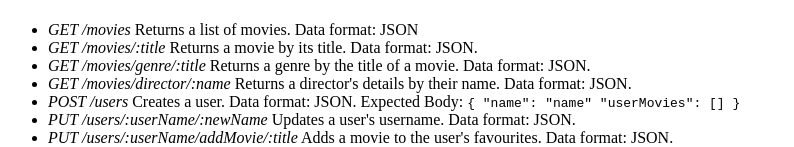
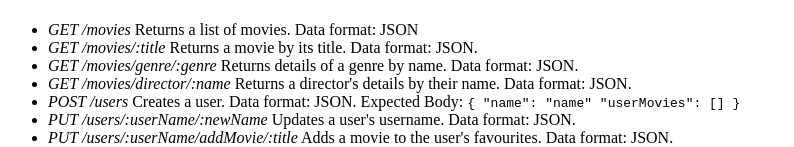
Before and after one commit to juanpialvarez/MyFlix, a website: page public/documentation.html in a window 1280 px wide. Shown: the part 494-641 px from the top of the page, without its empty margins (0-794 px from the left). Drawn offline with Linux system fonts and the light colour scheme.

Commit message:
updat genre endpoint

```diff
--- a/public/documentation.html
+++ b/public/documentation.html
@@ -62,8 +62,8 @@
         JSON.
       </li>
       <li>
-        <em>GET /movies/genre/:title</em> Returns a genre by the title of a
-        movie. Data format: JSON.
+        <em>GET /movies/genre/:genre</em> Returns details of a genre by name.
+        Data format: JSON.
       </li>
       <li>
         <em>GET /movies/director/:name</em> Returns a director's details by
```
